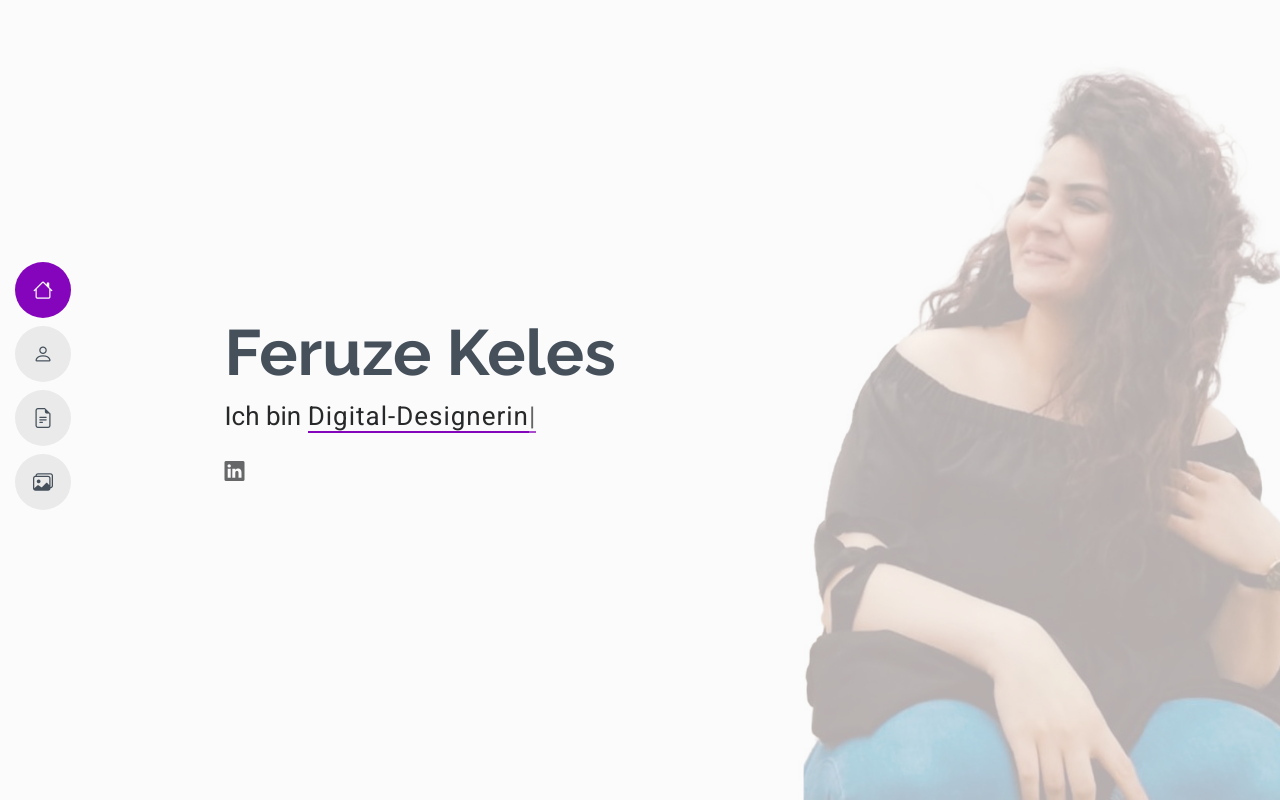
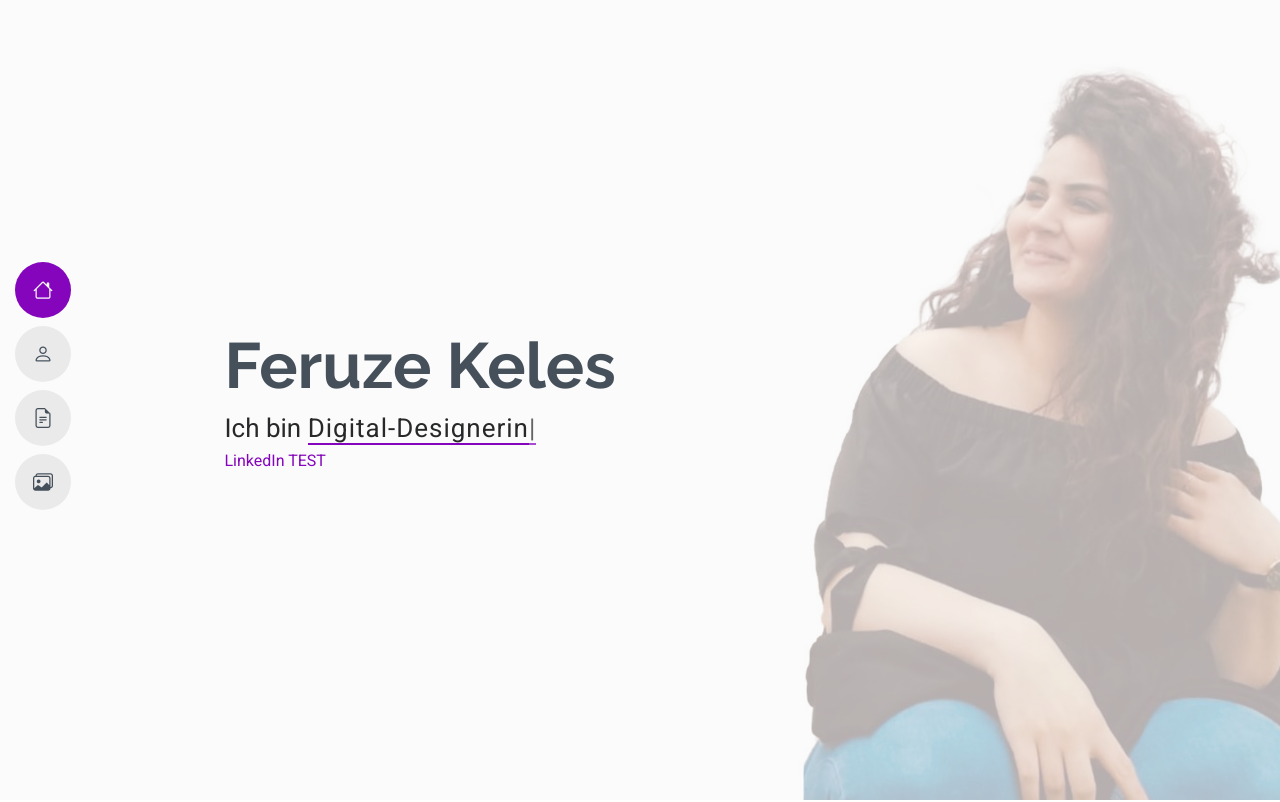
Before and after one commit to Feruze-Keles/portfolio, a plain HTML site: page index.html in a window 1280 px wide. Shown: the top 802 px of the page. Drawn offline with Linux system fonts and the light colour scheme.

Commit message:
Update index.html

```diff
--- a/index.html
+++ b/index.html
@@ -60,9 +60,7 @@
           <div class="col-lg-9">
             <h2>Feruze Keles</h2>
             <p>Ich bin <span class="typed" data-typed-items="Designerin, Digital-Designerin,  Fotografin, Kreativkopf">Designer</span><span class="typed-cursor typed-cursor--blink" aria-hidden="true"></span></p>
-            <div class="social-links">
-              <a href="https://linkedin.com/in/feruze-keles"><i class="bi bi-linkedin"></i></a>
-            </div>
+            <a href="https://www.linkedin.com/in/feruze-keles-1497422b4/" target="_blank">LinkedIn TEST</a>
           </div>
         </div>
       </div>
```
